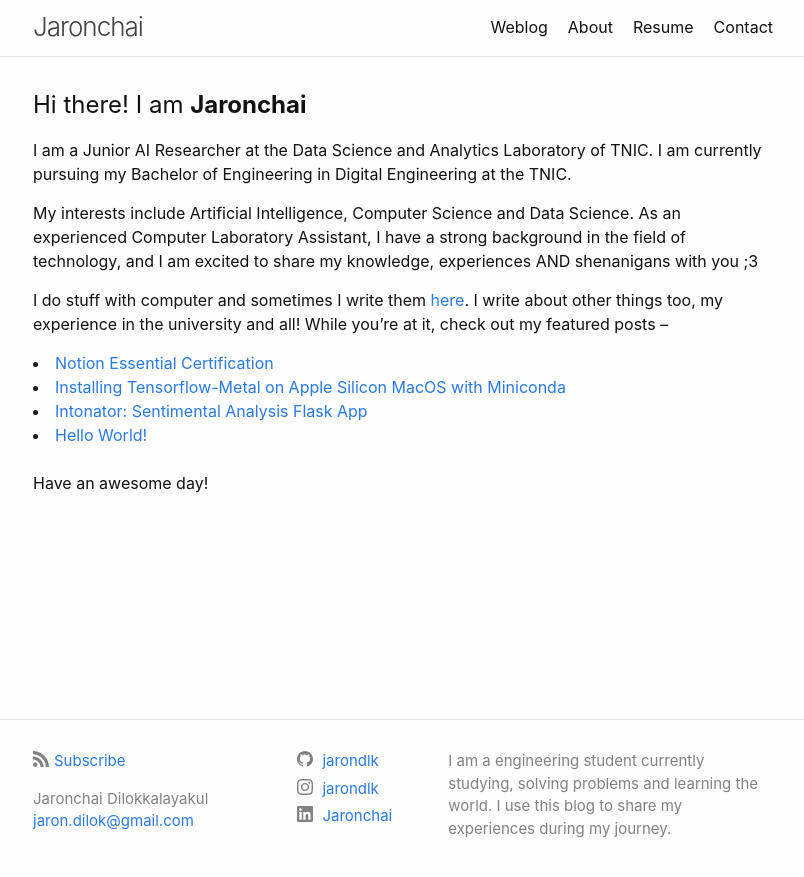
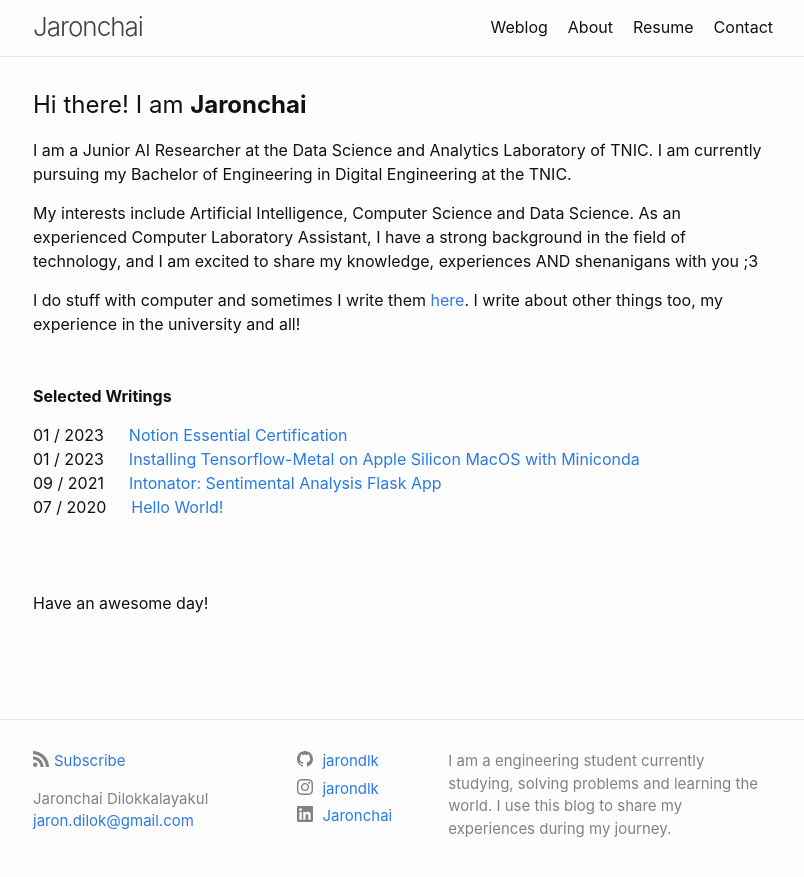
Before and after one commit to jarondlk/jaronchai-blog, a Jekyll site: the page built from index.markdown, in a window 1280 px wide. Shown: the top 877 px of the page, without its empty margins (237-1041 px from the left). Built offline with Jekyll 4.4.1, drawn with Linux system fonts in a browser that asks for light colours.

Commit message:
Update Index Page

```diff
--- a/_config.yml
+++ b/_config.yml
@@ -37,7 +37,7 @@ header_pages:
   - pages/resume.markdown
   - pages/contact.markdown
 
-show_excerpts: true
+show_excerpts: false
 
 author: Jaronchai Dilokkalayakul
 
--- a/_includes/featured.html
+++ b/_includes/featured.html
@@ -2,8 +2,14 @@
 
 {% if post.featured == true %}
 
-<li>
-    <a href="{{ post.url | relative_url }}">{{ post.title }}</a>
+<li style="list-style-type: none;">
+
+    {{ post.date | date: "%m / %Y" }}
+    &emsp;
+    <a href=" {{ post.url | relative_url }}">{{ post.title }}</a>
+
+    <br>
+
 </li>
 
 {% endif %}
--- a/_posts/2023-01-25-notion-essential.markdown
+++ b/_posts/2023-01-25-notion-essential.markdown
@@ -25,7 +25,7 @@ So, earning the Notion Essentials Badge through the Notion Certification Exam is
 
 <div style="display: flex; justify-content: center;">
 
-    <div data-iframe-width="210" data-iframe-height="270" data-share-badge-id="530aa4de-5333-4439-b8a0-a7b5aced660b" data-share-badge-host="https://www.credly.com"></div><script type="text/javascript" async src="//cdn.credly.com/assets/utilities/embed.js"></script>
+    <div data-iframe-width="500" data-iframe-height="270" data-share-badge-id="530aa4de-5333-4439-b8a0-a7b5aced660b" data-share-badge-host="https://www.credly.com"></div><script type="text/javascript" async src="//cdn.credly.com/assets/utilities/embed.js"></script>
 
 </div>
 
--- a/index.markdown
+++ b/index.markdown
@@ -11,10 +11,14 @@ I am a Junior AI Researcher at the Data Science and Analytics Laboratory of TNIC
 
 My interests include Artificial Intelligence, Computer Science and Data Science. As an experienced Computer Laboratory Assistant, I have a strong background in the field of technology, and I am excited to share my knowledge, experiences AND shenanigans with you ;3
 
-I do stuff with computer and sometimes I write them [here][blog]. I write about other things too, my experience in the university and all! While you're at it, check out my featured posts --
-
+I do stuff with computer and sometimes I write them [here][blog]. I write about other things too, my experience in the university and all!
+\
+\
+\
+**Selected Writings**
 {%- include featured.html -%}
-
+\
+\
 Have an awesome day!
 
 [blog]: weblog/
```
Also changed, not shown: pages/about.markdown (+7 -1 lines).
